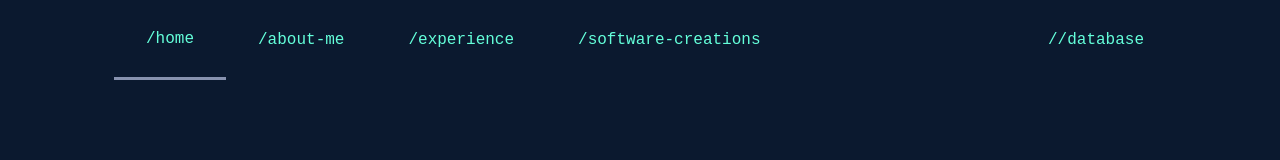
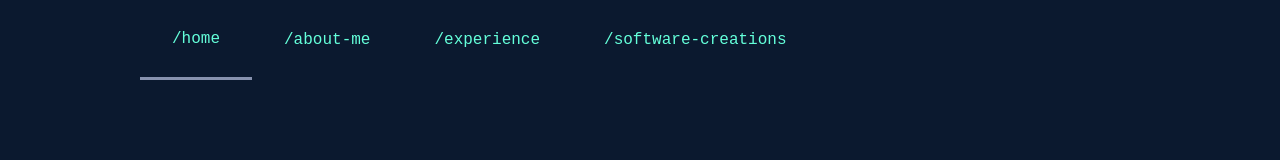
Before and after one commit to briggsrr/My-Website, a React (Create React App) app: page / in a window 1280 px wide. Shown: the top 160 px of the page. Built offline with nearby package versions, Linux system fonts and the light colour scheme.

Commit message:
Big decision: Not going to spend time implementing back end database page, instead will learn other topic, all references to database page have been commented out. Maybe come back later and add if another page is wanted.

```diff
--- a/src/components/Navbar/NavbarElements.js
+++ b/src/components/Navbar/NavbarElements.js
@@ -23,12 +23,17 @@ export const Nav = styled.nav`
 
 export const NavbarContainer = styled.div`
     display: flex;
+    //justify-content: center;
     justify-content: space-between;
     height: 80px;
     z-index: 1;
     width: 100%;
-    padding: 0 24px;
+    padding: 0 50px;
     max-width: 1100px;
+
+    //margin: 5 auto;
+    //border: 1px solid #fff;
+
 
 `;
 
@@ -112,3 +117,20 @@ export const NavLinks = styled(LinkS)`
     }
 
  `;
+
+export const LeftIcon = styled.img`
+    width: 5%;
+
+    height: 50%;
+    border-radius: 10px;
+
+    border: 1px solid #64ffda;
+    opacity: 85%;
+
+
+
+
+
+
+
+`;
--- a/src/components/Navbar/index.js
+++ b/src/components/Navbar/index.js
@@ -8,7 +8,8 @@ import { Nav,
   NavItem,
   NavLinks,
   NavBtn,
-  NavBtnLink
+  NavBtnLink,
+  //LeftIcon
     } from './NavbarElements'
 
 import {animateScroll as scroll} from 'react-scroll';
@@ -19,10 +20,14 @@ const Navbar = ({ toggle }) => {
     <>
       <Nav scrollNav={scroll}>
         <NavbarContainer>
+
+
           <MobileIcon onClick={toggle}>
+
             <FaBars/>
           </MobileIcon>
           <NavMenu>
+
             <NavItem>
               <NavLinks to="home"
               smooth = {true}
@@ -60,7 +65,10 @@ const Navbar = ({ toggle }) => {
           </NavMenu>
           <NavBtn>
 
-          <NavBtnLink to="/database">&#47;&#47;database</NavBtnLink>
+          <NavBtnLink to="/database">
+              {/* &#47;&#47;database  */}
+
+            </NavBtnLink>
           </NavBtn>
         </NavbarContainer>
       </Nav>
--- a/src/components/Sidebar/index.js
+++ b/src/components/Sidebar/index.js
@@ -33,7 +33,7 @@ const Sidebar = ({isOpen, toggle}) => {
             </SidebarMenu>
             <SideBtnWrap>
                 <SidebarRoute to='/database' onClick={toggle}>
-                &#47;&#47;database
+                {/* &#47;&#47;database */}
                 </SidebarRoute>
             </SideBtnWrap>
         </SidebarWrapper>
```
Also changed, not shown: src/images/favicon.png (added).
